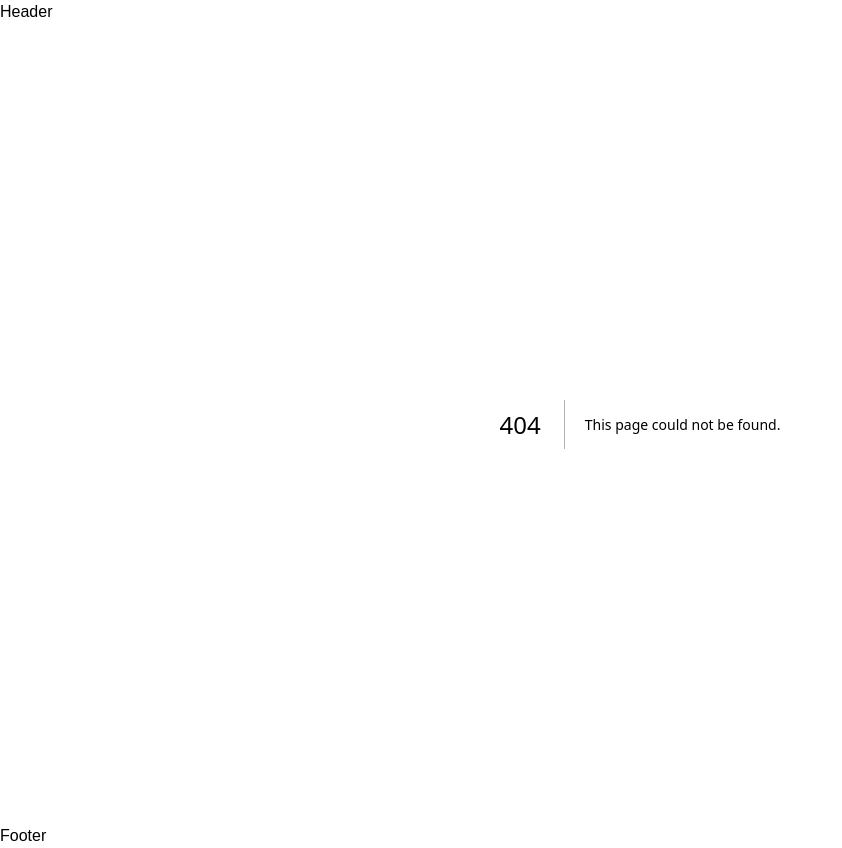
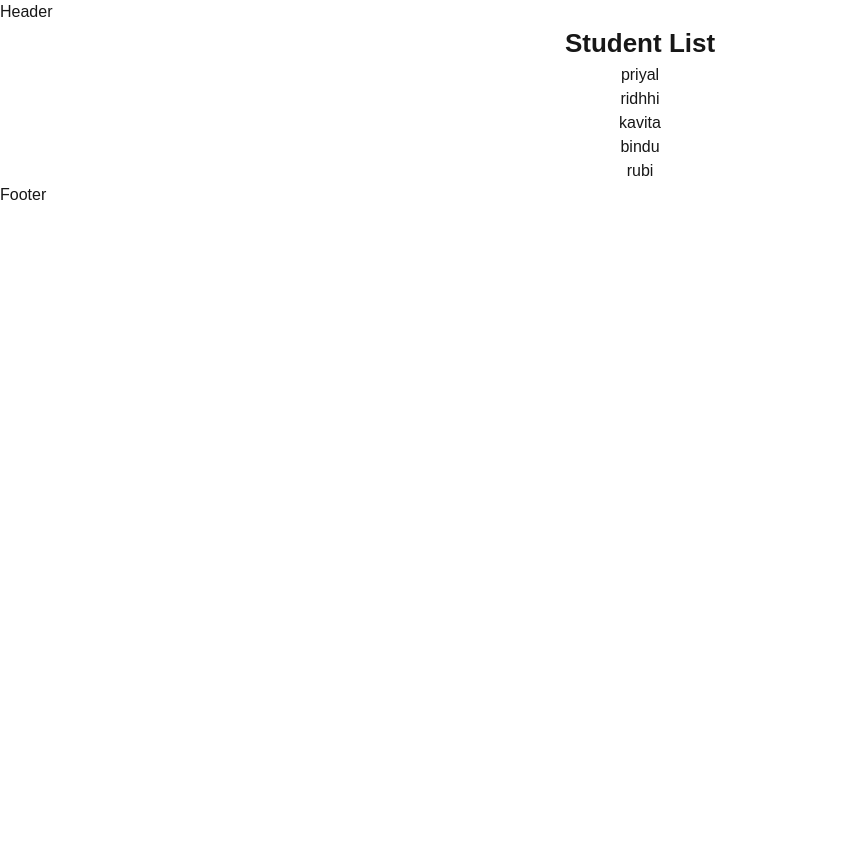
Before and after one commit to priyalgoti07/nextjs, a Next.js app: page /studentlist in a window 1280 px wide. Before the commit this address had no page. Shown: the whole page, without its empty margins (0-842 px from the left). After the commit the page ends 800 px from the top, so only its background shows below. Built offline with nearby package versions, Linux system fonts and the light colour scheme.

Commit message:
dynamic routing learn and simple example create

```diff
--- /dev/null
+++ b/src/app/studentlist/[student]/page.js
@@ -0,0 +1,12 @@
+'use client'
+import { useParams } from "next/navigation"
+
+export default function Student() {
+    const params = useParams()
+    console.log("params", params)
+    return (
+        <div>
+            <h1 className="font-bold text-center text-[28px]">Student Detalis: {params.student}</h1>
+        </div>
+    )
+}
--- /dev/null
+++ b/src/app/studentlist/page.js
@@ -0,0 +1,17 @@
+import Link from "next/link";
+
+export default function studentlist() {
+    const dynamicName = ["priyal", "ridhhi", "kavita", "bindu", "rubi"]
+    return (
+        <div className="text-center">
+            <h1 className="font-bold text-[26px]">Student List</h1>
+            <ul>
+                {dynamicName.map((name) => (
+                    <li>
+                        <Link href={`/studentlist/${name}`}>{name}</Link>
+                    </li>
+                ))}
+            </ul>
+        </div>
+    )
+}
```
